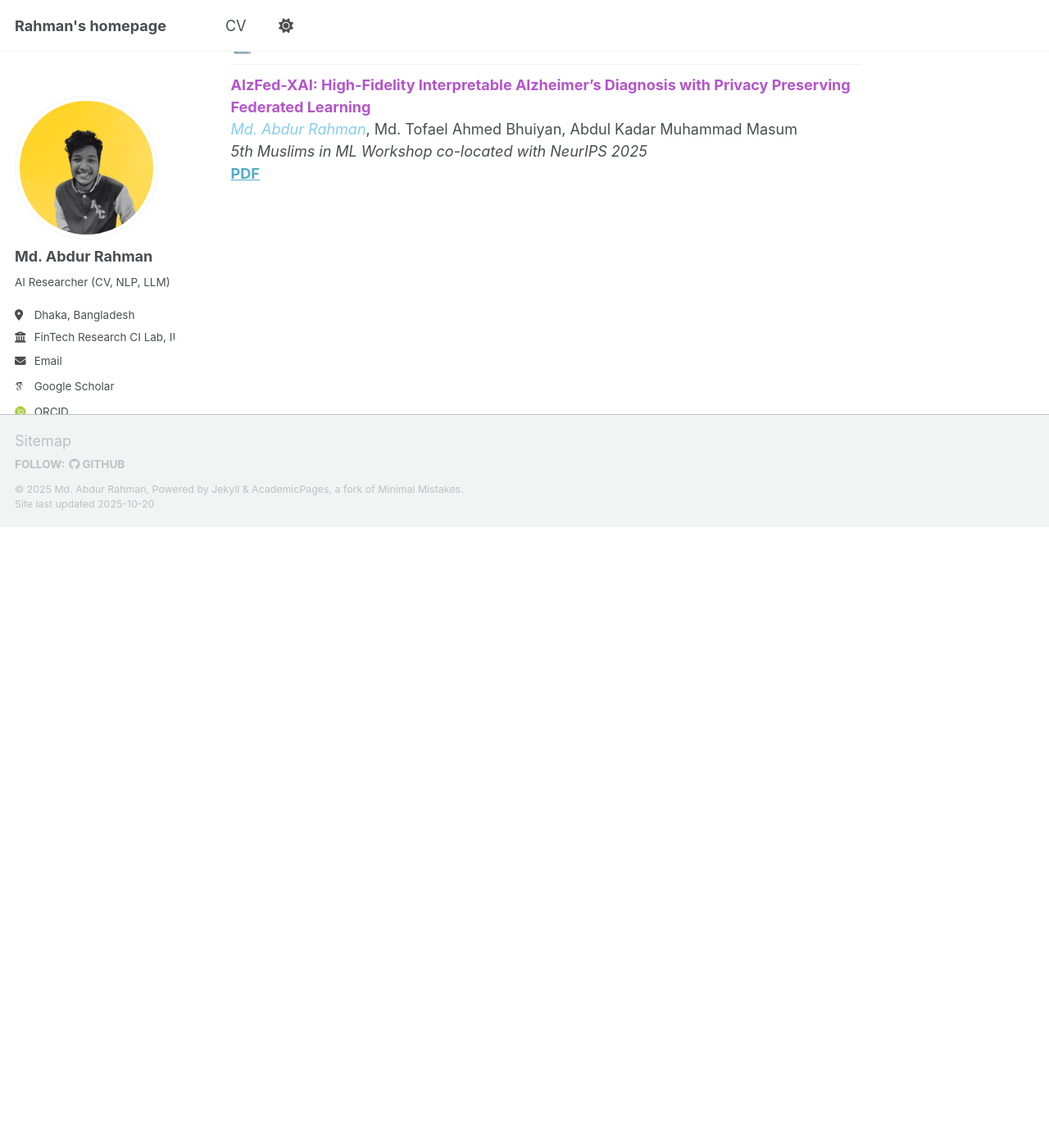
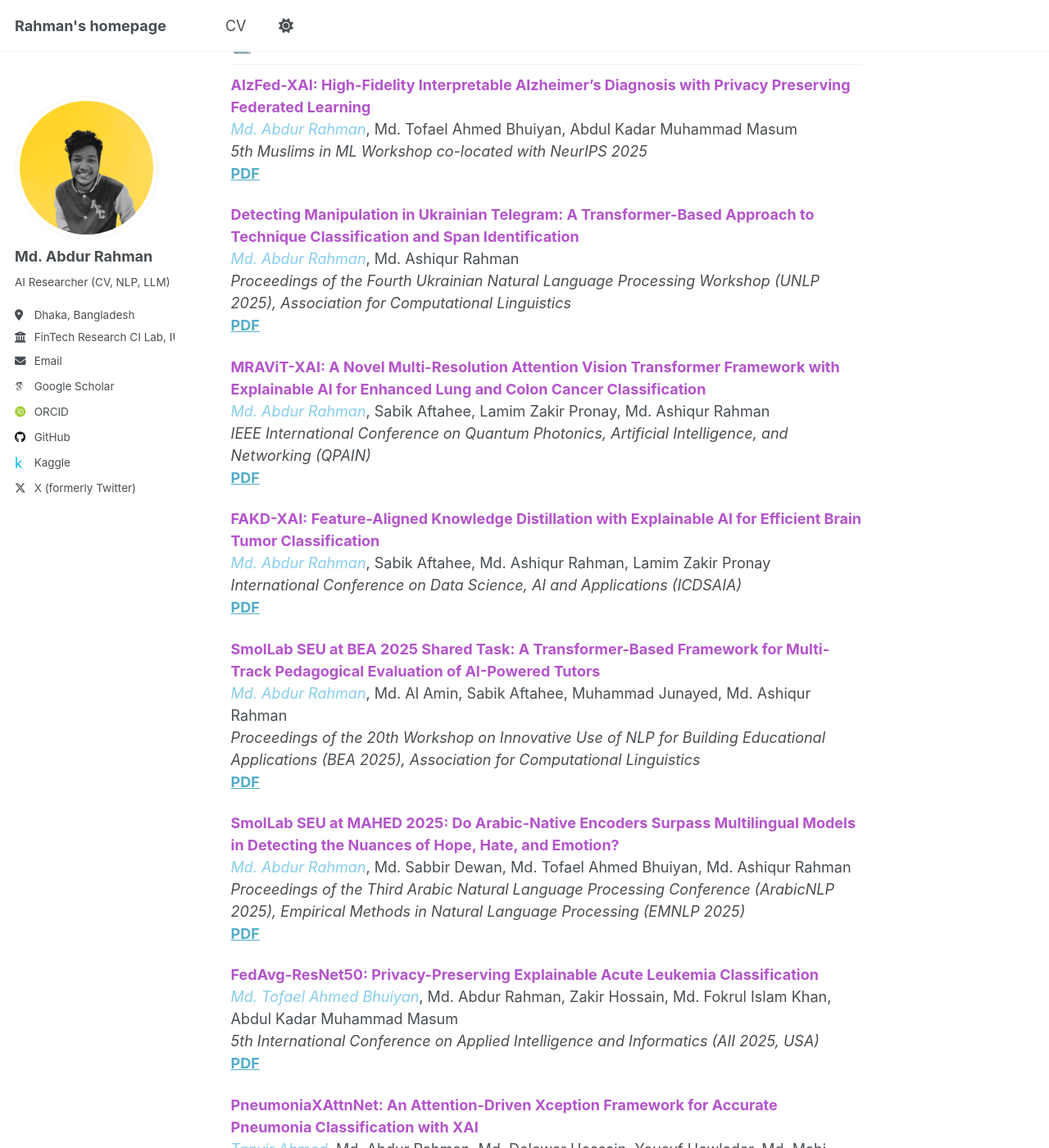
Before and after one commit to borhanitrash/borhanitrash.github.io, a Jekyll site: the page built from _pages/about.md, in a window 1280 px wide and 1400 px high, scrolled down 757 px. Shown: the whole window at 82% size. Built offline with Jekyll 4.4.1, drawn with Linux system fonts in a browser that asks for light colours; some web fonts are replaced; a script that is not in the unit is left out; some of the changed text lies outside the part shown.

Commit message:
Update about.md with new research papers
Added multiple research papers with titles, authors, and links to PDFs.

```diff
--- a/_pages/about.md
+++ b/_pages/about.md
@@ -30,3 +30,59 @@ My current goal is to publish impactful research papers in top-tier CORE A*/A co
 <span style="color:skyblue;">*Md. Abdur Rahman*</span>, Md. Tofael Ahmed Bhuiyan, Abdul Kadar Muhammad Masum
 *5th Muslims in ML Workshop co-located with NeurIPS 2025*
 [**PDF**](/files/AlzFed_XAI.pdf)
+
+<span style="color:#B454CB;">**Detecting Manipulation in Ukrainian Telegram: A Transformer-Based Approach to Technique Classification and Span Identification**</span>
+<span style="color:skyblue;">*Md. Abdur Rahman*</span>, Md. Ashiqur Rahman
+*Proceedings of the Fourth Ukrainian Natural Language Processing Workshop (UNLP 2025), Association for Computational Linguistics*
+[**PDF**](/files/UNLP Workshop ACL 25.pdf)
+
+<span style="color:#B454CB;">**MRAViT-XAI: A Novel Multi-Resolution Attention Vision Transformer Framework with Explainable AI for Enhanced Lung and Colon Cancer Classification**</span>
+<span style="color:skyblue;">*Md. Abdur Rahman*</span>, Sabik Aftahee, Lamim Zakir Pronay, Md. Ashiqur Rahman
+*IEEE International Conference on Quantum Photonics, Artificial Intelligence, and Networking (QPAIN)*
+[**PDF**](/files/MRAViT XAI IEEE QPAIN 25.pdf)
+
+<span style="color:#B454CB;">**FAKD-XAI: Feature-Aligned Knowledge Distillation with Explainable AI for Efficient Brain Tumor Classification**</span>
+<span style="color:skyblue;">*Md. Abdur Rahman*</span>, Sabik Aftahee, Md. Ashiqur Rahman, Lamim Zakir Pronay
+*International Conference on Data Science, AI and Applications (ICDSAIA)*
+[**PDF**](/files/FAKD_XAI ICDSAIA 25.pdf)
+
+<span style="color:#B454CB;">**SmolLab SEU at BEA 2025 Shared Task: A Transformer-Based Framework for Multi-Track Pedagogical Evaluation of AI-Powered Tutors**</span>
+<span style="color:skyblue;">*Md. Abdur Rahman*</span>, Md. Al Amin, Sabik Aftahee, Muhammad Junayed, Md. Ashiqur Rahman
+*Proceedings of the 20th Workshop on Innovative Use of NLP for Building Educational Applications (BEA 2025), Association for Computational Linguistics*
+[**PDF**](/files/BEA Workshop ACL 25.pdf)
+
+<span style="color:#B454CB;">**SmolLab SEU at MAHED 2025: Do Arabic-Native Encoders Surpass Multilingual Models in Detecting the Nuances of Hope, Hate, and Emotion?**</span>
+<span style="color:skyblue;">*Md. Abdur Rahman*</span>, Md. Sabbir Dewan, Md. Tofael Ahmed Bhuiyan, Md. Ashiqur Rahman
+*Proceedings of the Third Arabic Natural Language Processing Conference (ArabicNLP 2025), Empirical Methods in Natural Language Processing (EMNLP 2025)*
+[**PDF**](/files/17_SmolLab_SEU_at_MAHED_2025_D.pdf)
+
+<span style="color:#B454CB;">**FedAvg-ResNet50: Privacy-Preserving Explainable Acute Leukemia Classification**</span>
+<span style="color:skyblue;">*Md. Tofael Ahmed Bhuiyan*</span>, Md. Abdur Rahman, Zakir Hossain, Md. Fokrul Islam Khan, Abdul Kadar Muhammad Masum
+*5th International Conference on Applied Intelligence and Informatics (AII 2025, USA)*
+[**PDF**](/files/Leukemia using FedAvg+ResNet50 AII25.pdf)
+
+<span style="color:#B454CB;">**PneumoniaXAttnNet: An Attention-Driven Xception Framework for Accurate Pneumonia Classification with XAI**</span>
+<span style="color:skyblue;">*Tanvir Ahmed*</span>, Md. Abdur Rahman, Md. Delower Hossain, Yousuf Howlader, Md. Mahi Uddin, Md. Tajuddin, Md. Illeas Hossain, Md. Mijanur Rahman
+*2nd IEEE Conference on Computing Applications and Systems (COMPAS 2025)*
+[**PDF**](/files/Lung_Pneumonia__Review final.pdf)
+
+<span style="color:#B454CB;">**CerviTrans-XAI: An Explainable Vision Transformer Ensemble for Accurate Cervical Cancer Classification**</span>
+<span style="color:skyblue;">*Md. Delower Hossain*</span>, Md. Mijanur Rahman, Md. Abdur Rahman, Tanvir Ahmed, Sujay Dhar, Ornab Biswass
+*2nd IEEE Conference on Computing Applications and Systems (COMPAS 2025)*
+[**PDF**](/files/Cervical final.pdf)
+
+<span style="color:#B454CB;">**SmolLab SEU at CheckThat! 2025: How Well Do Multilingual Transformers Transfer Across News Domains for Cross-lingual Subjectivity Detection?**</span>
+<span style="color:skyblue;">*Md. Abdur Rahman*</span>, Md. Al Amin, Md. Sabbir Dewan, Md. Jahid Hasan, Md. Ashiqur Rahman
+*CheckThat! Lab Workshop, 16th Conference and Labs of the Evaluation Forum*
+[**Paper**](/files/CheckThat Lab_at_CLEF_2025.pdf)
+
+<span style="color:#B454CB;">**Hinterwelt@LT-EDI 2025: A Transformer-Based Approach for Identifying Racial Hoaxes in Code-Mixed Hindi-English Social Media Narratives**</span>
+<span style="color:skyblue;">*Md. Abdur Rahman*</span>, Md. Al Amin, Sabik Aftahee, Md. Ashiqur Rahman
+*LT-EDI Workshop, 5th Conference on Language, Data and Knowledge*
+[**PDF**](/files/SOCIAL_MEDIA LDK 25.pdf)
+
+<span style="color:#B454CB;">**Hinterwelt@LT-EDI 2025: A Transformer-Based Detection of Caste and Migration Hate Speech in Tamil Social Media**</span>
+<span style="color:skyblue;">*Md. Al Amin*</span>∗, Sabik Aftahee∗, Md. Abdur Rahman∗, Md. Sajid Hossain Khan, Md. Ashiqur Rahman
+*LT-EDI Workshop, 5th Conference on Language, Data and Knowledge*
+∗Authors contributed equally to this work.
+[**PDF**](/files/Caste_Tamil LDK 25.pdf)
```
